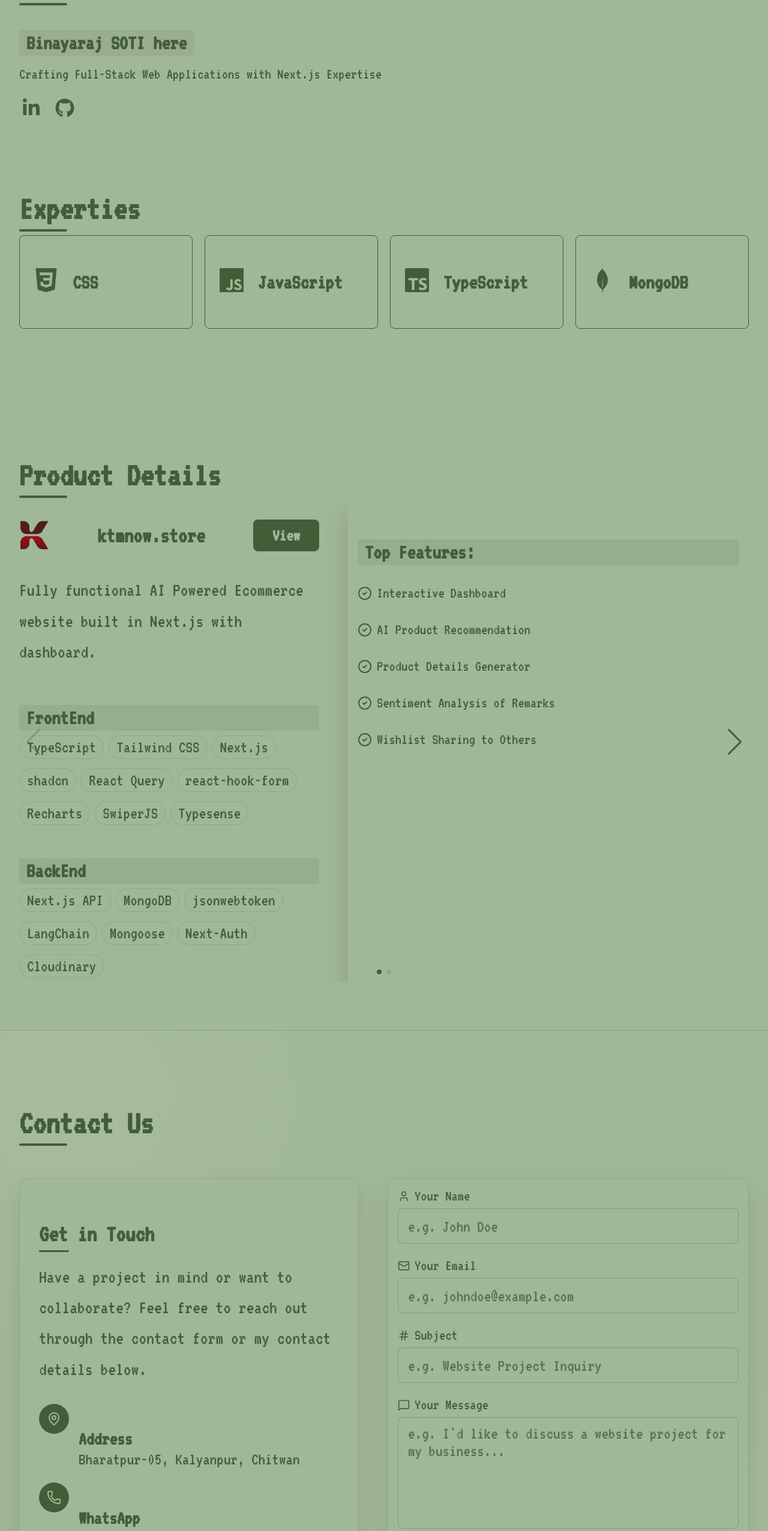
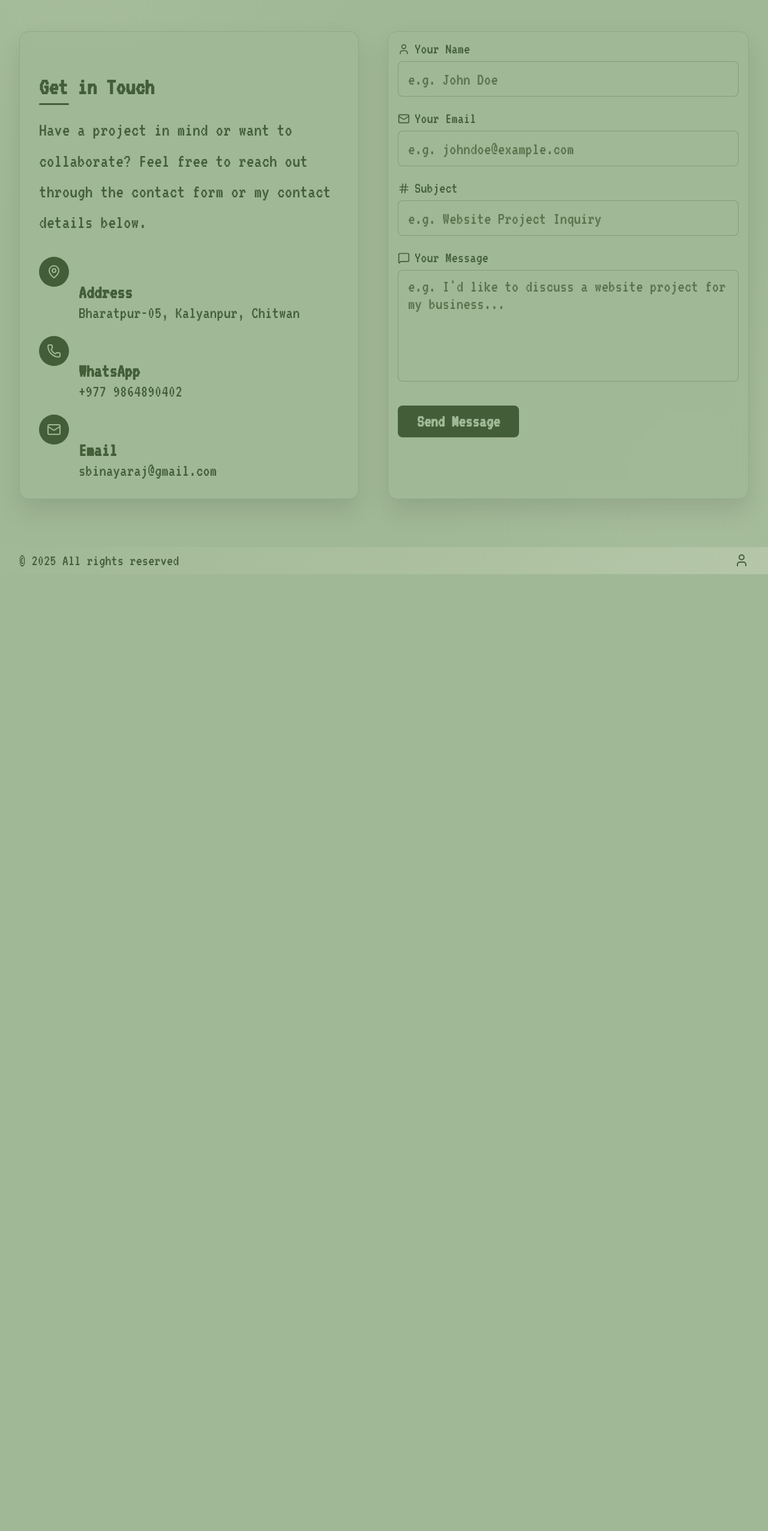
Before and after one commit to sotibx2022/personal-website, a Next.js app: page / in a window 1280 px wide. Shown: the part 194-2746 px from the top of the page at 60% size. After the commit the page ends 1151 px from the top, so only its background shows below. Built offline with nearby package versions, Linux system fonts and the light colour scheme.

Commit message:
UI modification for contact form complted

```diff
--- a/package.json
+++ b/package.json
@@ -11,6 +11,7 @@
   "dependencies": {
     "@codemirror/lang-javascript": "^6.2.4",
     "@gsap/react": "^2.1.2",
+    "@hookform/resolvers": "^5.2.1",
     "@tanstack/react-query": "^5.87.1",
     "@uiw/react-codemirror": "^4.25.1",
     "axios": "^1.11.0",
@@ -21,10 +22,12 @@
     "next": "15.3.4",
     "react": "^18.3.1",
     "react-dom": "^18.3.1",
+    "react-hook-form": "^7.62.0",
     "react-icons": "^5.5.0",
     "react-markdown": "^10.1.0",
     "react-syntax-highlighter": "^15.6.6",
-    "swiper": "^11.2.10"
+    "swiper": "^11.2.10",
+    "zod": "^4.1.8"
   },
   "devDependencies": {
     "@eslint/eslintrc": "^3",
--- /dev/null
+++ b/src/app/api/contactForm/route.ts
@@ -0,0 +1,7 @@
+import { NextRequest, NextResponse } from "next/server";
+export async function POST(req: NextRequest) {
+    const data = await req.json();
+    const { fullName, email, subject, message } = data;
+    console.log(fullName, email, subject, message);
+    return NextResponse.json({ message: "success" })
+}
--- /dev/null
+++ b/src/app/componnets/ContactForm.tsx
@@ -0,0 +1,111 @@
+import React from "react";
+import { Mail, User, MessageSquare, Hash } from "lucide-react";
+import { z } from "zod";
+import { useForm } from "react-hook-form";
+import { zodResolver } from "@hookform/resolvers/zod";
+import { useMutation } from "@tanstack/react-query";
+import axios from "axios";
+const contactSchema = z.object({
+    fullName: z.string().min(3, "Full Name must be at least three characters"),
+    email: z.string().email("Invalid Email Address"),
+    subject: z.string().min(10, "Subject must be at least 10 characters"),
+    message: z.string().min(20, "Message must be at least 20 characters"),
+});
+type IContactFormData = z.infer<typeof contactSchema>;
+const ContactForm = () => {
+    const {
+        register,
+        handleSubmit,
+        formState: { errors },
+        reset
+    } = useForm<IContactFormData>({
+        resolver: zodResolver(contactSchema),
+        mode: "onSubmit",
+    });
+    const contactFormMutation = useMutation({
+        mutationFn: async (data: IContactFormData) => {
+            const response = await axios.post('/api/contactForm', data);
+            return response.data
+        }, onSuccess: () => {
+            alert('Your Query Submitted.')
+            reset()
+        }, onError: () => {
+            alert('Error To Submit Query')
+        }
+    })
+    const onSubmit = (data: IContactFormData) => {
+        contactFormMutation.mutate(data);
+    };
+    return (
+        <form className="contact-form" onSubmit={handleSubmit(onSubmit)}>
+            {/* Full Name */}
+            <div className="form-group">
+                <div className="input-label">
+                    <User size={20} className="label-icon" />
+                    <span className="label-text">Your Name</span>
+                </div>
+                <input
+                    type="text"
+                    {...register("fullName")}
+                    placeholder="e.g. John Doe"
+                    className="form-input"
+                />
+                {errors.fullName?.message && (
+                    <span className="errorMessage">{errors.fullName.message}</span>
+                )}
+            </div>
+            {/* Email */}
+            <div className="form-group">
+                <div className="input-label">
+                    <Mail size={20} className="label-icon" />
+                    <span className="label-text">Your Email</span>
+                </div>
+                <input
+                    type="text"
+                    {...register("email")}
+                    placeholder="e.g. johndoe@example.com"
+                    autoComplete="off"
+                    className="form-input"
+                />
+                {errors.email?.message && (
+                    <span className="errorMessage">{errors.email.message}</span>
+                )}
+            </div>
+            {/* Subject */}
+            <div className="form-group">
+                <div className="input-label">
+                    <Hash size={20} className="label-icon" />
+                    <span className="label-text">Subject</span>
+                </div>
+                <input
+                    type="text"
+                    {...register("subject")}
+                    placeholder="e.g. Website Project Inquiry"
+                    className="form-input"
+                />
+                {errors.subject?.message && (
+                    <span className="errorMessage">{errors.subject.message}</span>
+                )}
+            </div>
+            {/* Message */}
+            <div className="form-group">
+                <div className="input-label">
+                    <MessageSquare size={20} className="label-icon" />
+                    <span className="label-text">Your Message</span>
+                </div>
+                <textarea
+                    {...register("message")}
+                    placeholder="e.g. I'd like to discuss a website project for my business..."
+                    className="form-textarea"
+                />
+                {errors.message?.message && (
+                    <span className="errorMessage">{errors.message.message}</span>
+                )}
+            </div>
+            <div>
+                {contactFormMutation.isPending ? <input type="submit" value="Submitting..." className="btn submit-btn" disabled /> : <input type="submit" value="Send Message" className="btn submit-btn" />}
+            </div>
+        </form>
+    );
+};
+export default ContactForm;
--- a/src/app/componnets/ContactSection.tsx
+++ b/src/app/componnets/ContactSection.tsx
@@ -1,22 +1,8 @@
 'use client'
 import React, { useState } from 'react';
-import { MapPin, Phone, Mail, User, MessageSquare, Hash } from 'lucide-react';
+import { MapPin, Phone, Mail } from 'lucide-react';
+import ContactForm from './ContactForm';
 const ContactSection: React.FC = () => {
-  const [formData, setFormData] = useState({
-    username: '',
-    email: '',
-    subject: '',
-    message: ''
-  });
-  const handleChange = (e: React.ChangeEvent<HTMLInputElement | HTMLTextAreaElement>) => {
-    const { name, value } = e.target;
-    setFormData(prev => ({ ...prev, [name]: value }));
-  };
-  const handleSubmit = (e: React.FormEvent) => {
-    e.preventDefault();
-    console.log('Form submitted:', formData);
-    // You would typically send this data to your backend here
-  };
   return (
     <section className="section contact-section container" id="section-contact">
       <div className="container">
@@ -59,69 +45,7 @@ const ContactSection: React.FC = () => {
               </div>
             </div>
           </div>
-          <form className="contact-form" onSubmit={handleSubmit}>
-            <div className="form-group">
-              <div className="input-label">
-                <User size={20} className="label-icon" />
-                <span className="label-text">Your Name</span>
-              </div>
-              <input
-                type="text"
-                name="username"
-                required
-                placeholder="e.g. John Doe"
-                value={formData.username}
-                onChange={handleChange}
-                className="form-input"
-              />
-            </div>
-            <div className="form-group">
-              <div className="input-label">
-                <Mail size={20} className="label-icon" />
-                <span className="label-text">Your Email</span>
-              </div>
-              <input
-                type="email"
-                name="email"
-                required
-                placeholder="e.g. johndoe@example.com"
-                autoComplete="off"
-                value={formData.email}
-                onChange={handleChange}
-                className="form-input"
-              />
-            </div>
-            <div className="form-group">
-              <div className="input-label">
-                <Hash size={20} className="label-icon" />
-                <span className="label-text">Subject</span>
-              </div>
-              <input
-                type="text"
-                name="subject"
-                placeholder="e.g. Website Project Inquiry"
-                value={formData.subject}
-                onChange={handleChange}
-                className="form-input"
-              />
-            </div>
-            <div className="form-group">
-              <div className="input-label">
-                <MessageSquare size={20} className="label-icon" />
-                <span className="label-text">Your Message</span>
-              </div>
-              <textarea
-                name="message"
-                placeholder="e.g. I'd like to discuss a website project for my business..."
-                value={formData.message}
-                onChange={handleChange}
-                className="form-textarea"
-              ></textarea>
-            </div>
-            <div>
-              <input type="submit" value="Send Message" className="btn submit-btn" />
-            </div>
-          </form>
+          <ContactForm />
         </div>
       </div>
     </section>
--- a/src/app/data.ts/projectData.ts
+++ b/src/app/data.ts/projectData.ts
@@ -50,7 +50,7 @@ export const projects = [
     projectName: "Faltcare Maintenance Planning",
     projectLink: "https://faltcare.vercel.app",
     projectDescription:
-      "A software solution that enables customers, technicians, planners, and admins to collaborate seamlessly for maintenance management.",
+      "A solution that enables customers, technicians, planners, and admins to collaborate seamlessly for maintenance management.",
     frontEndTechStacks: [
       "Next.js",
       "Recharts",
--- a/src/app/globals.css
+++ b/src/app/globals.css
@@ -577,6 +577,14 @@ a {
   font-family: 'VT323', monospace;
   color: rgba(19, 42, 1, 0.5);
 }
+.errorMessage {
+  display: block;
+  margin-top: 4px;
+  font-size: var(--font-xs);
+  color: #dc2626;
+  font-weight: 500;
+  line-height: 1.4;
+}
 .btn {
   padding: 0.75rem 2rem;
   background: var(--gradient-primary);
--- a/src/app/page.tsx
+++ b/src/app/page.tsx
@@ -5,8 +5,8 @@ import QueryClientProvider from "./providers/QueryClientProvider";
 export default function Home() {
   return (
     <>
-        <HeroSection />
-        <PortfolioSection />
+        {/* <HeroSection />
+        <PortfolioSection /> */}
         <ContactSection />
     </>
   );
```
Also changed, not shown: 1 other file (tests, documents, lock files or other folders).
